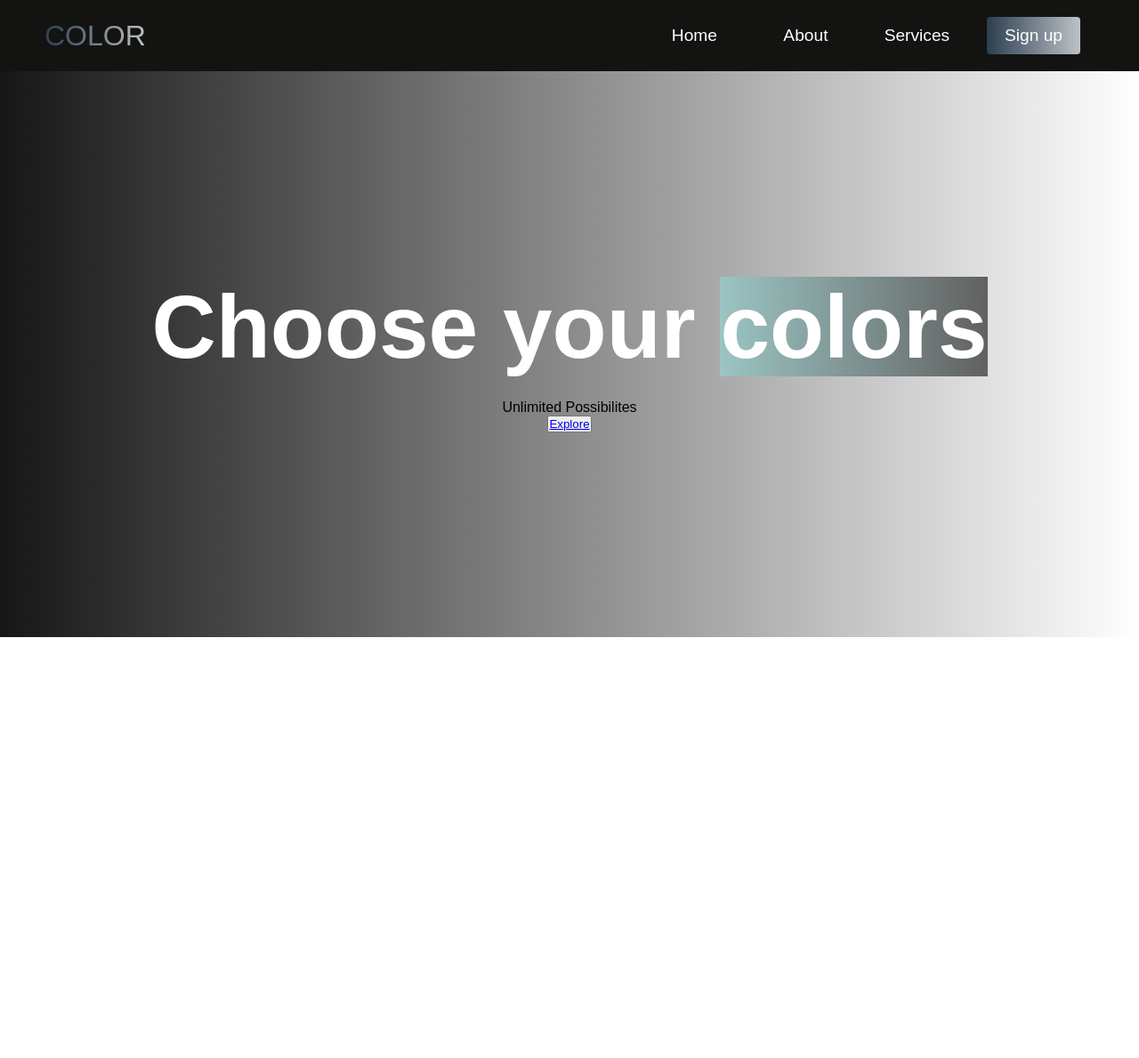
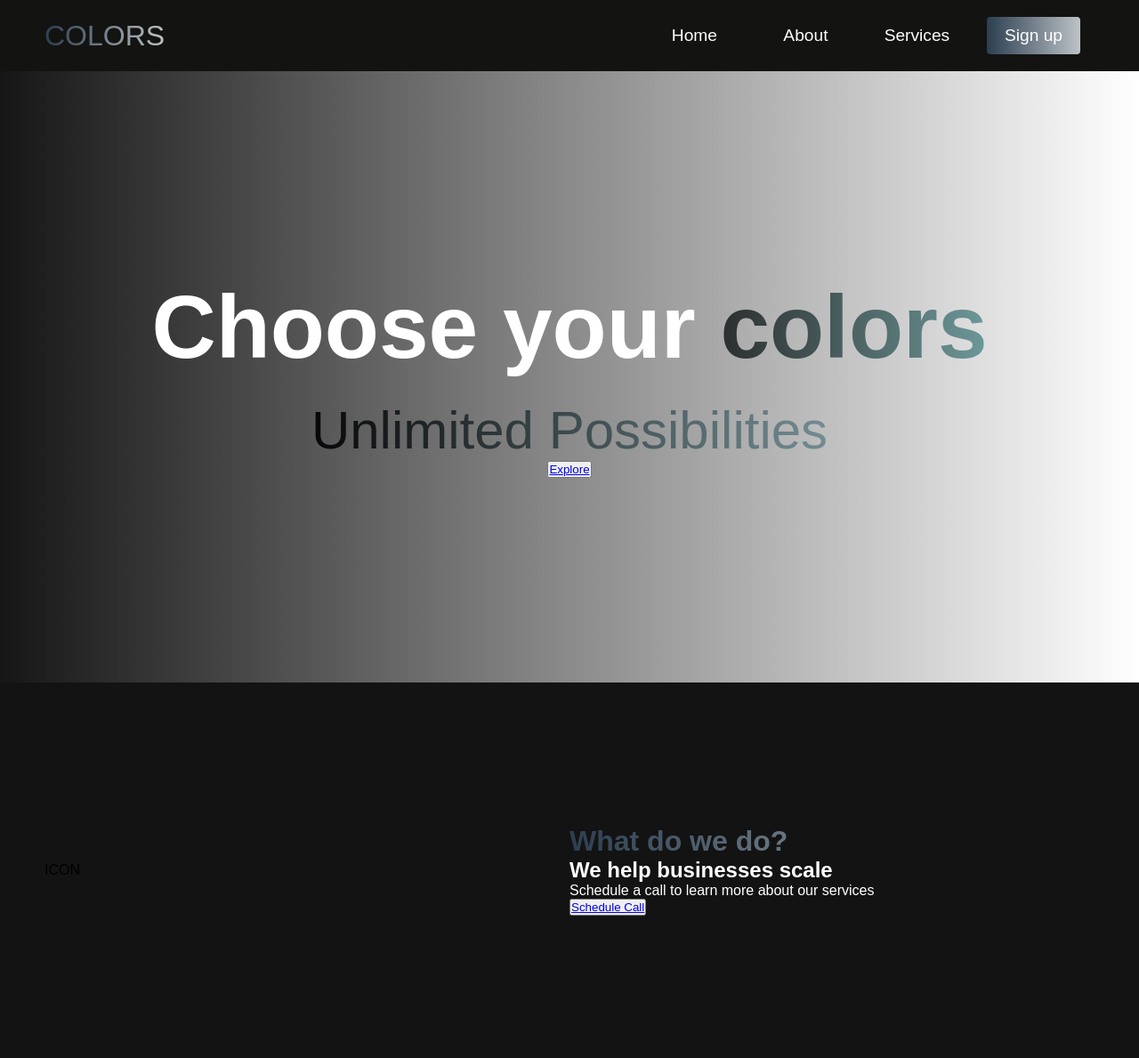
Before and after one commit to DanDan12011/ScrollWebsite, a plain HTML site: page index.html in a window 1280 px wide. Shown: the whole page at 89% size. Before the commit the page ends 800 px from the top, so only its background shows below. Drawn offline with Linux system fonts and the light colour scheme.

Commit message:
added more to screen, new color gradients

```diff
--- a/index.html
+++ b/index.html
@@ -11,7 +11,7 @@
     <!-- Navbar Section -->
     <nav class = "navbar">
         <div class="navbar__container">
-            <a href="#Home" id="navbar_logo">COLOR</a>
+            <a href="#Home" id="navbar_logo">COLORS</a>
             <div class="navbar_toggle" id="mobile-menu">
             <span class="bar"></span>
             <span class="bar"></span>
@@ -38,10 +38,27 @@
         <div class="hero" id="home">
             <div class="hero__container">
                <h1 class="hero__heading">Choose your <span>colors</span></h1>
-               <p class="hero__description">Unlimited Possibilites</p>
+               <p class="hero__description">Unlimited Possibilities</p>
                <button class="main__btn"><a href="#">Explore</a></button>
             </div>
         </div>
+
+        <!-- About Section -->
+        <div class="main" id="about">
+            <div class="main__container">
+                <div class="main__img--container">
+                    <div class="main__img--card">ICON</div>
+                </div>
+                <div class="main__content">
+                    <h1>What do we do?</h1>
+                    <h2>We help businesses scale</h2>
+                    <p>Schedule a call to learn more about our services</p>
+                    <button class="main__btn"><a href="#">Schedule Call</a></button>
+                </div>
+            </div>
+        </div>
+
+
         <script src="app.js"></script>
 </body>
 </html>
--- a/styles.css
+++ b/styles.css
@@ -220,7 +220,76 @@
 
 .hero__heading span {
 background: #616161;  /* fallback for old browsers */
-background: -webkit-linear-gradient(to right, #9bc5c3, #616161);  /* Chrome 10-25, Safari 5.1-6 */
-background: linear-gradient(to right, #9bc5c3, #616161); /* W3C, IE 10+/ Edge, Firefox 16+, Chrome 26+, Opera 12+, Safari 7+ */
+background: -webkit-linear-gradient(to right, #5d6969, #4c8086);  /* Chrome 10-25, Safari 5.1-6 */
+background: linear-gradient(to right, #2c2e2e, #6d9899); /* W3C, IE 10+/ Edge, Firefox 16+, Chrome 26+, Opera 12+, Safari 7+ */
+background-size: 100%;
+-webkit-background-clip: text;
+-moz-background-clip: text;
+-webkit-text-fill-color: transparent;
+-mo-text-fill-color: transparent;
+}
+
+.hero__description {
+    font-size: 60px;
+    background: #574e58;  /* fallback for old browsers */
+    background: -webkit-linear-gradient(to right, #3f4949, #4ba9b9);  /* Chrome 10-25, Safari 5.1-6 */
+    background: linear-gradient(to right, #070708, #728c92);
+    background-size: 100%;
+    -webkit-background-clip: text;
+    -moz-background-clip: text;
+    -webkit-text-fill-color: transparent;
+    -mo-text-fill-color: transparent;
+}
+
+.highlight {
+    border-bottom: 4px solid rgb(132, 0, 255);
+}
+
+@media screen and (max-width: 768px) {
+    .hero__heading {
+        font-size: 60px;
+    }
+
+    .hero__description {
+        font-size: 40px;
+    }
+}
+
+/* About Section */
+
+.main {
+    background-color: #131313;
+    padding: 10rem 0;
 
 }
+
+.main__container {
+    display: grid;
+    grid-template-columns: 1fr 1fr;
+    align-items: center;
+    justify-content: center;
+    margin: 0 auto;
+    height: 90%;
+    z-index: 1;
+    width: 100%;
+    max-width: 1300px;
+    padding: 0 50px;
+
+}
+
+.main__content {
+    color:#ffff;
+    width: 100%;
+}
+
+.main__content h1 {
+    font-size: 2rem;
+    background: #bdc3c7;  /* fallback for old browsers */
+    background: -webkit-linear-gradient(to right, #2c3e50, #bdc3c7);  /* Chrome 10-25, Safari 5.1-6 */
+    background: linear-gradient(to right,  #2c3e50, #bdc3c7); /* W3C, IE 10+/ Edge, Firefox 16+, Chrome 26+, Opera 12+, Safari 7+ */
+    background-size: 100%;
+    -webkit-background-clip: text;
+    -moz-background-clip: text;
+    -webkit-text-fill-color: transparent;
+    -moz-text-fill-color: transparent;
+}
```
